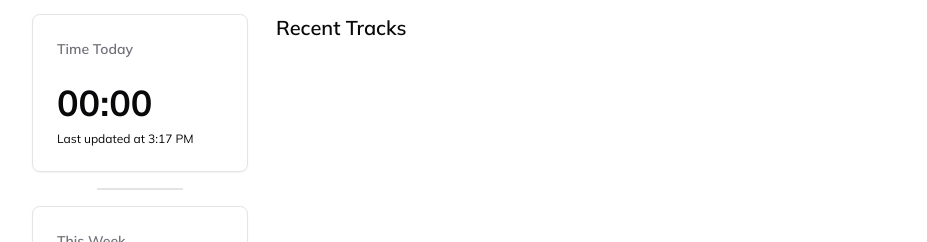
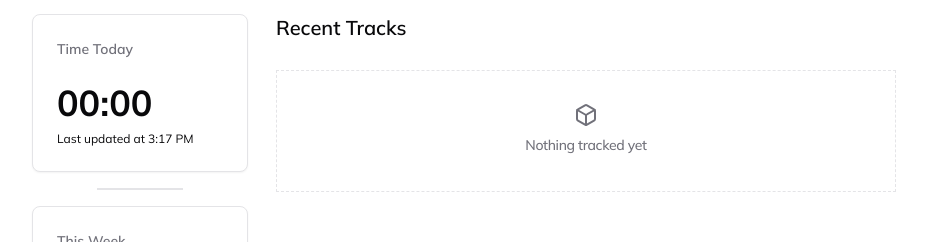
Before and after one commit to tonmoydeb404/tymr, a React (Vite) app: page / in a window 1280 px wide. Shown: the part 356-598 px from the top of the page, without its empty margins (176-1103 px from the left). Built offline with nearby package versions, Linux system fonts and the light colour scheme.

Commit message:
feat: enhance RecentSection to display a message when no work is tracked and add a new icon

```diff
--- a/src/pages/home/sections/recent.tsx
+++ b/src/pages/home/sections/recent.tsx
@@ -2,7 +2,7 @@ import TimeCard from "@/components/cards/time-card";
 import { Alert, AlertDescription, AlertTitle } from "@/components/ui/alert";
 import { useApp } from "@/context/app";
 import { useWorkTimesByDate } from "@/database/hooks";
-import { LucideAlertCircle, LucideLoader2 } from "lucide-react";
+import { LucideAlertCircle, LucideBox, LucideLoader2 } from "lucide-react";
 
 type Props = {};
 
@@ -24,11 +24,23 @@ const RecentSection = (_props: Props) => {
       )}
 
       {!isLoading && !error && Array.isArray(data) && (
-        <div className="flex flex-col gap-5">
-          {data.map((item) => (
-            <TimeCard work={item} key={item._id} />
-          ))}
-        </div>
+        <>
+          {data.length > 0 && (
+            <div className="flex flex-col gap-5">
+              {data.map((item) => (
+                <TimeCard work={item} key={item._id} />
+              ))}
+            </div>
+          )}
+          {data.length === 0 && (
+            <div className="border border-dashed flex flex-col items-center justify-center text-center py-8">
+              <LucideBox className="stroke-muted-foreground mb-2" />
+              <AlertTitle className="text-muted-foreground text-sm">
+                Nothing tracked yet
+              </AlertTitle>
+            </div>
+          )}
+        </>
       )}
 
       {isLoading && (
```
